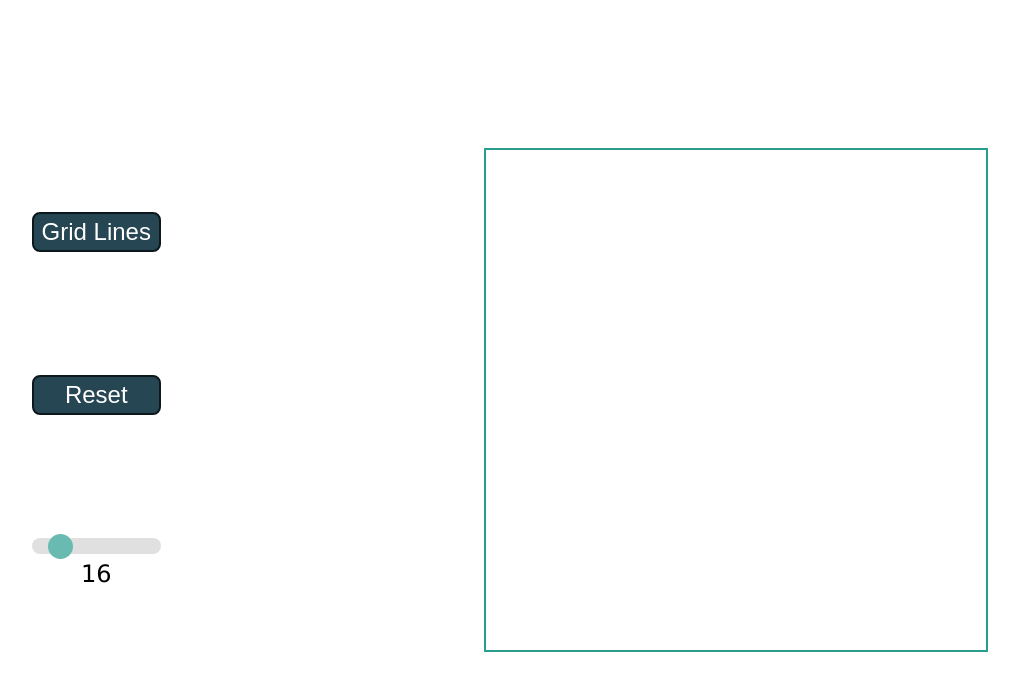
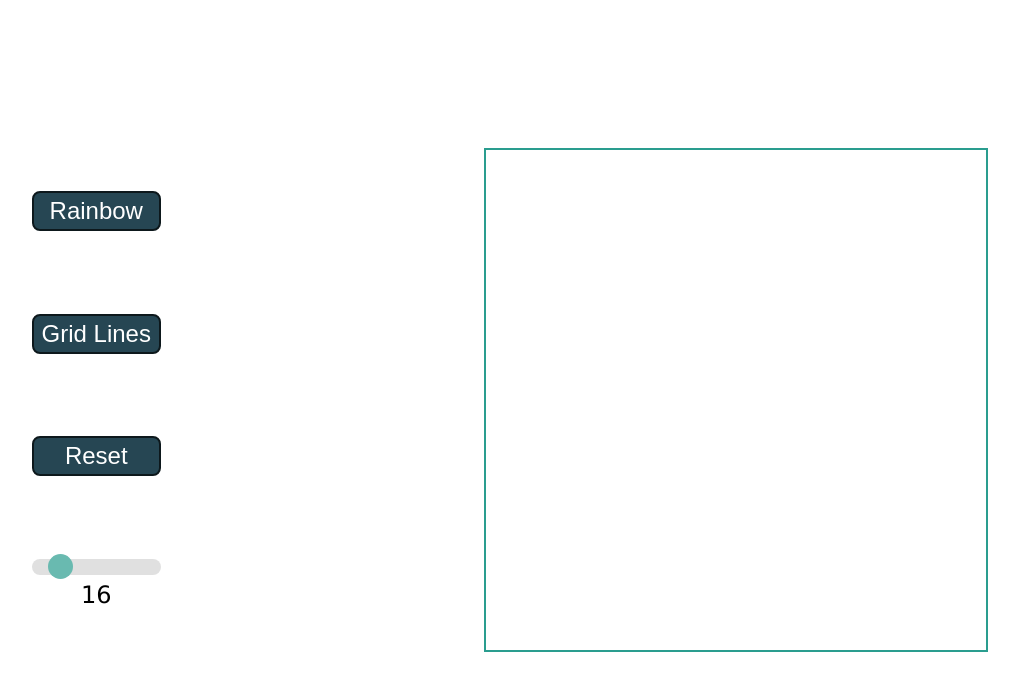
Before and after one commit to Curvu/etch-a-sketch, a plain HTML site: page index.html in a window 1280 px wide. Shown: the whole page, without its empty margins (130-1149 px from the left). Drawn offline with Linux system fonts and the light colour scheme.

Commit message:
rainbow button

```diff
--- a/index.html
+++ b/index.html
@@ -5,6 +5,7 @@
     </head>
     <body>
         <div class="container">
+            <button id="rainbow" class="btn">Rainbow</button>
             <button id="lines" class="btn">Grid Lines</button>
             <button id="reset" class="btn">Reset</button>
             <div class="slider-container">
```
